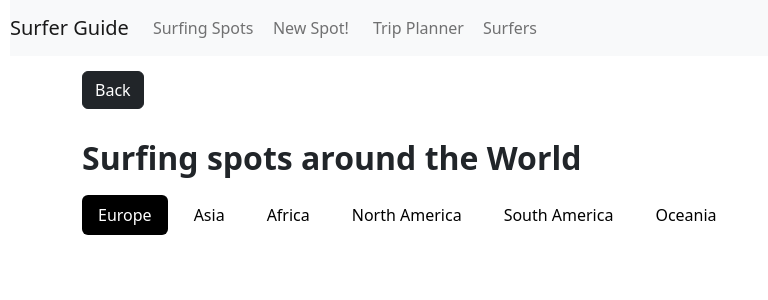
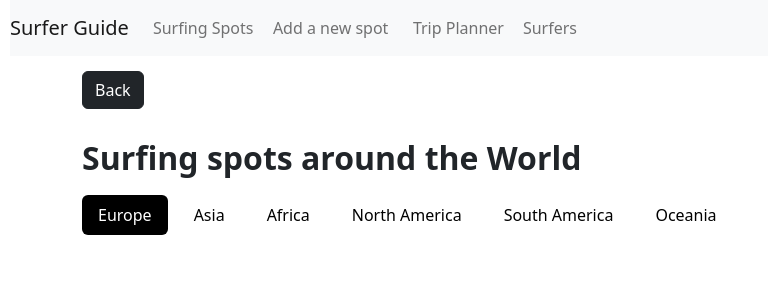
Before and after one commit to eliaszpiotr/Surfing, a Django app: page /spots_list/ in a window 1280 px wide; the page is wider, and only the part inside the window is pictured. Shown: the top 300 px of that part, without its empty margins (0-768 px from the left). Run offline with Django 4.2, Linux system fonts and the light colour scheme; data that the repository does not hold is empty; some libraries are stand-ins or nearby versions.

```diff
--- a/templates/guide/nav.html
+++ b/templates/guide/nav.html
@@ -10,7 +10,7 @@
                 <a class="nav-link" style="width: 120px;" href="{% url 'spots_list' %}">Surfing Spots</a>
             </li>
             <li class="nav-item">
-                <a class="nav-link" style="width: 100px;" href="{% url 'create_surf_spot' %}">New Spot!</a>
+                <a class="nav-link" style="width: 140px;" href="{% url 'create_surf_spot' %}">Add a new spot</a>
             </li>
             <li class="nav-item">
                 <a class="nav-link " style="width: 110px;" href="">Trip Planner</a>
@@ -20,7 +20,7 @@
             </li>
 
             {% if user.is_authenticated %}
-                <li class="nav-item" style="margin-left: 150%;">
+                <li class="nav-item" style="margin-left: 100%;">
                     <a class="nav-link" href="">@{{ user.username }}</a>
                 </li>
                 <li class="nav-item" style="margin-left: 10px;">
```
